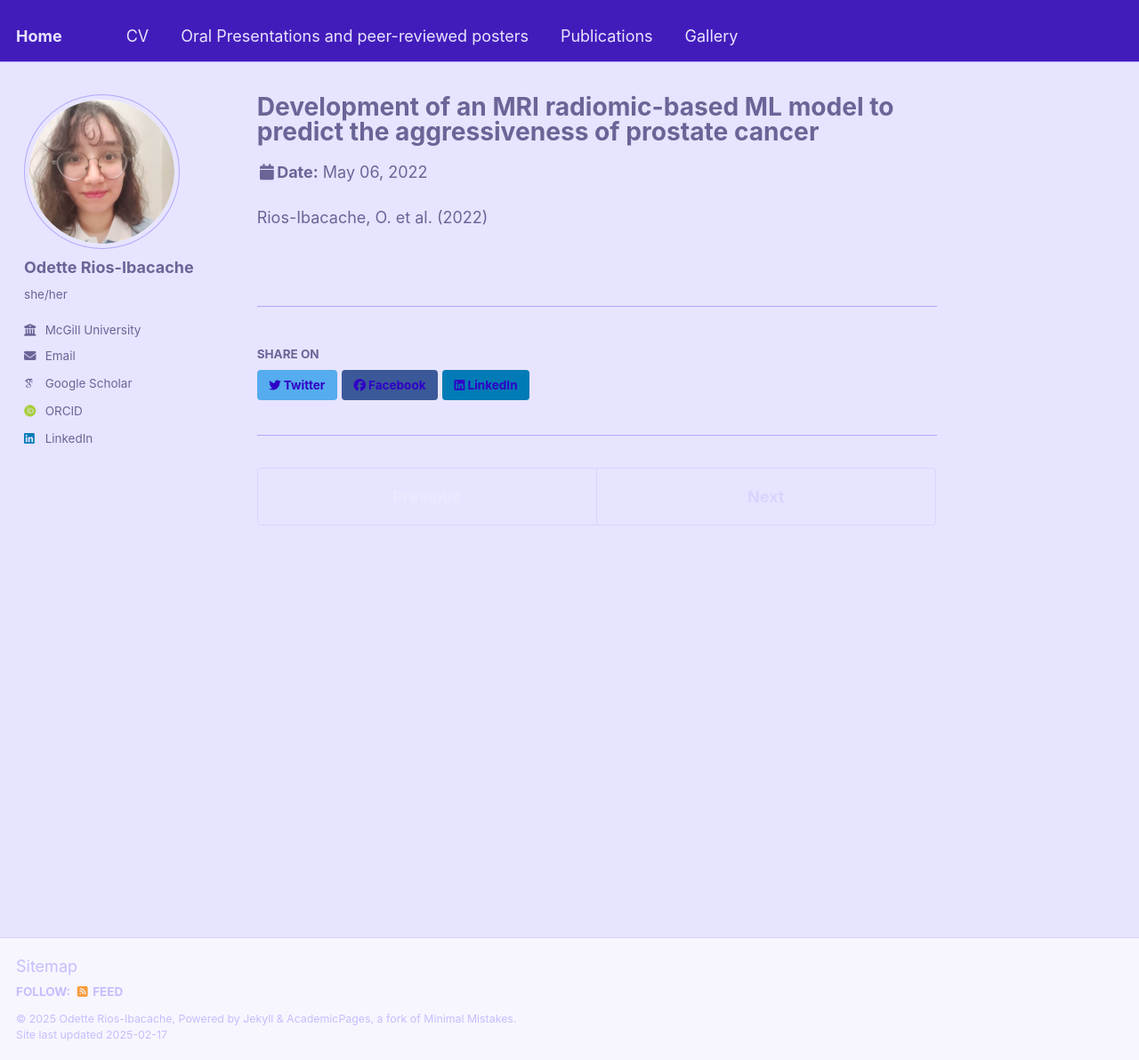
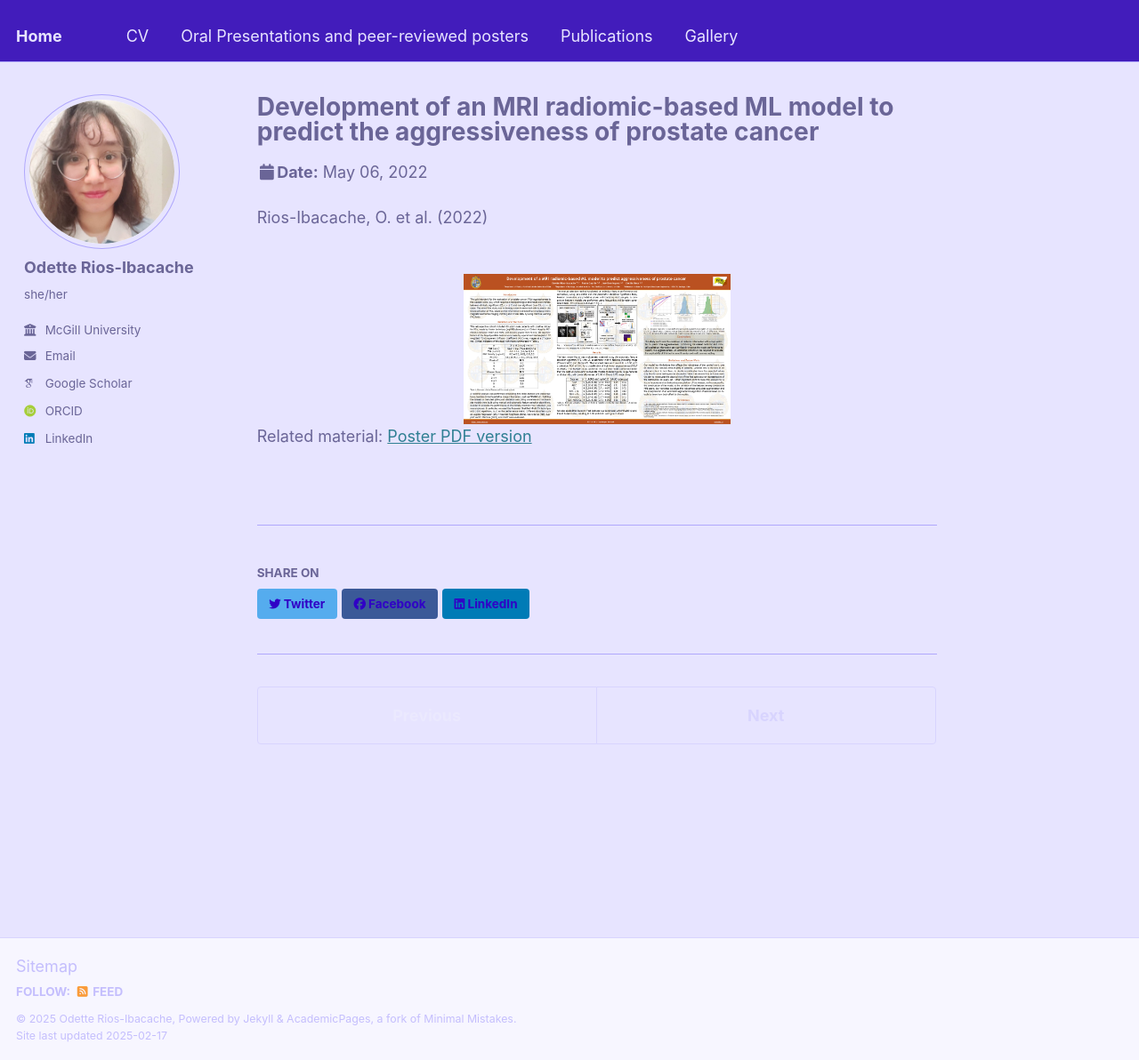
Before and after one commit to OdetteRiosI/odetteriosi.github.io, a Jekyll site: the page built from _talks/talk-7.md, in a window 1280 px wide and 1192 px high. Shown: the whole window at 89% size. Built offline with Jekyll 4.4.1, drawn with Linux system fonts in a browser that asks for light colours; some web fonts are replaced.

Commit message:
Update talk-7.md

```diff
--- a/_talks/talk-7.md
+++ b/_talks/talk-7.md
@@ -9,3 +9,7 @@ location: "Copenhagen, Denmark"
 ---
 
 Rios-Ibacache, O. et al. (2022)
+
+<center><br/><img src='/files/Poster___ESTRO.png' width="300" height="500"></center>
+
+Related material: [Poster PDF version](http://odetteriosi.github.io/files/Poster___ESTRO.pdf)
```
